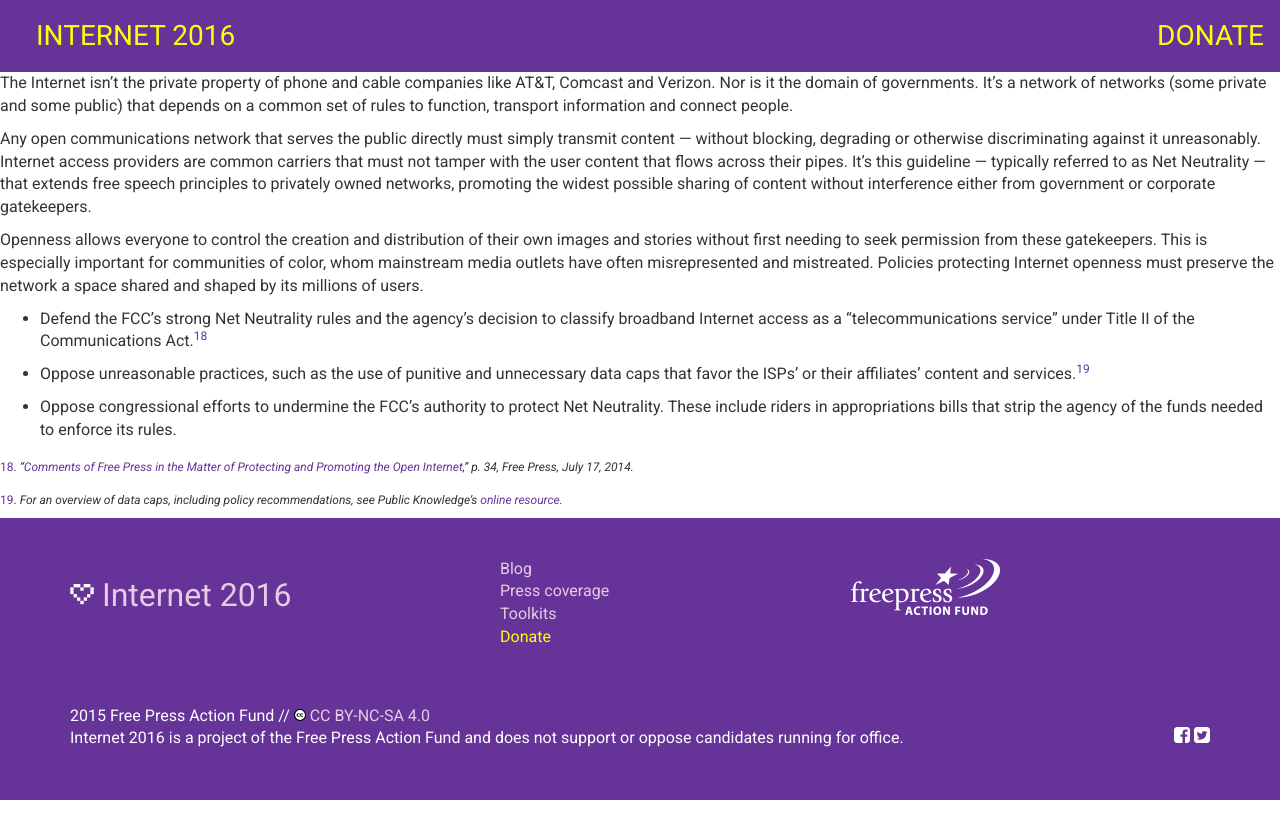
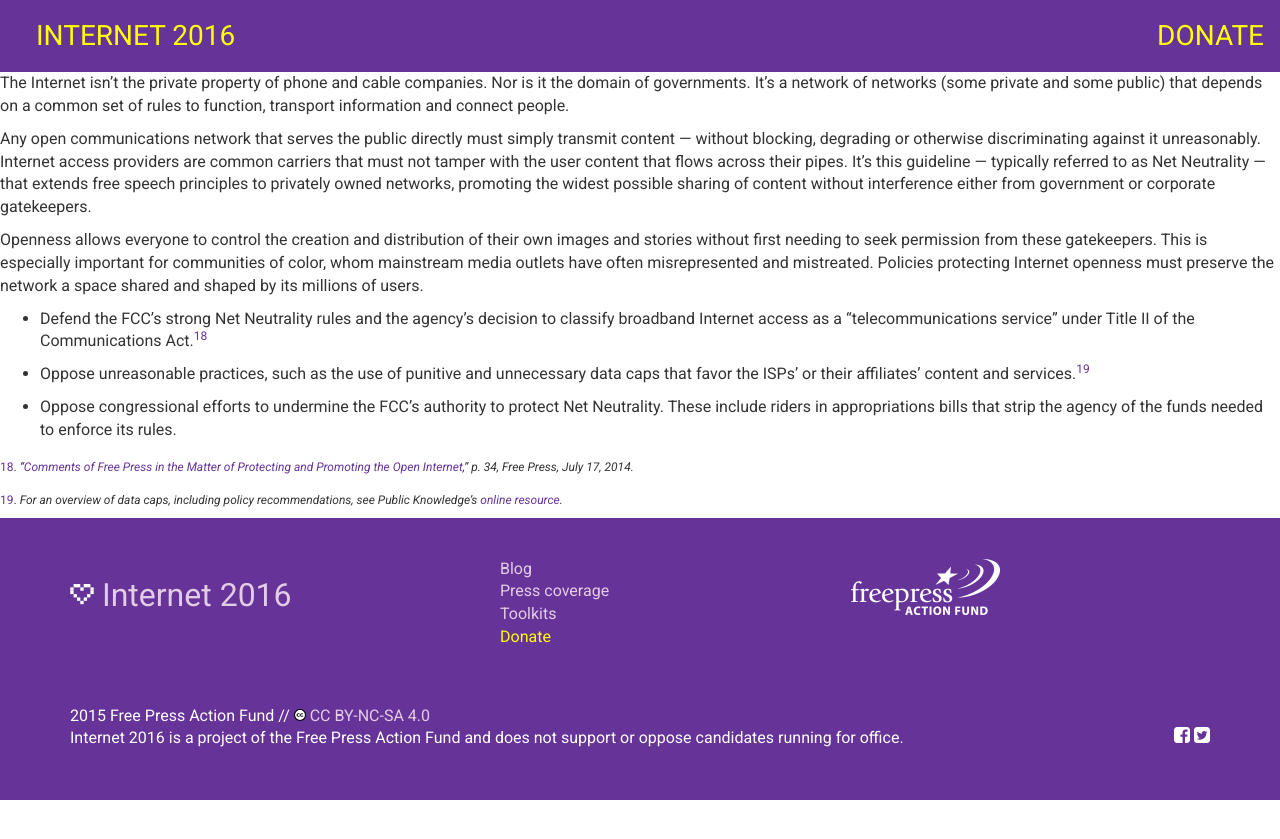
Before and after one commit to freepress/internet2016, a Jekyll site: the page built from _posts/principles/2015-01-01-openness.md, in a window 1280 px wide. Shown: the top 839 px of the page. Built offline with Jekyll 4.4.1, drawn with Linux system fonts in a browser that asks for light colours; comment, search, counter and statistics services are not loaded.

Commit message:
Updated text

```diff
--- a/_posts/principles/2015-01-01-openness.md
+++ b/_posts/principles/2015-01-01-openness.md
@@ -12,7 +12,7 @@
 categories:
 - policy_platform
 ---
-The Internet isn’t the private property of phone and cable companies like AT&T, Comcast and Verizon. Nor is it the domain of governments. It’s a network of networks (some private and some public) that depends on a common set of rules to function, transport information and connect people.
+The Internet isn’t the private property of phone and cable companies. Nor is it the domain of governments. It’s a network of networks (some private and some public) that depends on a common set of rules to function, transport information and connect people.
 
 Any open communications network that serves the public directly must simply transmit content — without blocking, degrading or otherwise discriminating against it unreasonably. Internet access providers are common carriers that must not tamper with the user content that flows across their pipes. It’s this guideline — typically referred to as Net Neutrality — that extends free speech principles to privately owned networks, promoting the widest possible sharing of content without interference either from government or corporate gatekeepers.
 
```
